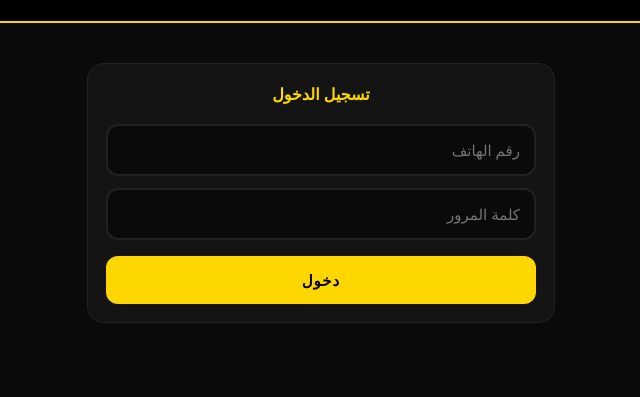
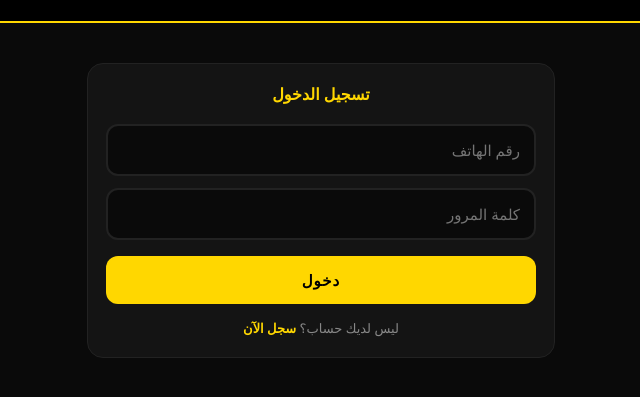
Before and after one commit to alshikshadow090-collab/Thunder-delivery-, a website: page public/enter.html in a window 1280 px wide. Shown: the part 205-602 px from the top of the page, without its empty margins (319-959 px from the left). Drawn offline with Linux system fonts and the light colour scheme.

Commit message:
Add registration link to login page

```diff
--- a/public/enter.html
+++ b/public/enter.html
@@ -1,5 +1,5 @@
 <!DOCTYPE html><html dir="rtl" lang="ar"><head><meta charset="UTF-8"><meta name="viewport" content="width=device-width,initial-scale=1"><title>Thunder Delivery</title><link rel="stylesheet" href="/style.css"><link rel="manifest" href="/manifest.json"><meta name="theme-color" content="#000000">
 </head><body>
 <div class="hdr"><img src="/logo.svg" width="100" height="100" alt="Thunder"><h1 class="brand">THUNDER</h1><div class="brand-sub">DELIVERY</div></div>
-<div class="container fi" style="margin-top:24px"><div class="card"><h3 style="text-align:center;margin-bottom:16px">تسجيل الدخول</h3><input id="p" placeholder="رقم الهاتف" style="width:100%;padding:14px;background:#0a0a0a;border:2px solid #222;border-radius:12px;color:#fff;font-size:15px;margin-bottom:12px;font-family:inherit;outline:none"><input id="w" type="password" placeholder="كلمة المرور" style="width:100%;padding:14px;background:#0a0a0a;border:2px solid #222;border-radius:12px;color:#fff;font-size:15px;margin-bottom:16px;font-family:inherit;outline:none"><button class="btn" onclick="L()">دخول</button><div id="m" style="padding:12px;border-radius:10px;margin-top:12px;text-align:center;font-size:13px;display:none"></div></div></div>
+<div class="container fi" style="margin-top:24px"><div class="card"><h3 style="text-align:center;margin-bottom:16px">تسجيل الدخول</h3><input id="p" placeholder="رقم الهاتف" style="width:100%;padding:14px;background:#0a0a0a;border:2px solid #222;border-radius:12px;color:#fff;font-size:15px;margin-bottom:12px;font-family:inherit;outline:none"><input id="w" type="password" placeholder="كلمة المرور" style="width:100%;padding:14px;background:#0a0a0a;border:2px solid #222;border-radius:12px;color:#fff;font-size:15px;margin-bottom:16px;font-family:inherit;outline:none"><button class="btn" onclick="L()">دخول</button><div style="text-align:center;margin-top:14px;color:#888;font-size:13px">ليس لديك حساب؟ <a href="/register.html" style="color:#FFD700;font-weight:700;text-decoration:none">سجل الآن</a></div><div id="m" style="padding:12px;border-radius:10px;margin-top:12px;text-align:center;font-size:13px;display:none"></div></div></div>
 <script>function L(){var b=document.querySelector(".btn"),m=document.getElementById("m");b.disabled=true;b.textContent="جاري...";m.style.display="none";fetch("/api/auth/login",{method:"POST",headers:{"Content-Type":"application/json"},body:JSON.stringify({phone:document.getElementById("p").value,password:document.getElementById("w").value})}).then(function(r){return r.json()}).then(function(d){if(d.token){localStorage.setItem("token",d.token);localStorage.setItem("user",JSON.stringify(d.user));m.style.background="#065f46";m.style.color="#6ee7b7";m.textContent="✅ أهلاً "+d.user.full_name;m.style.display="block";setTimeout(function(){location.href="/app.html"},800)}else{m.style.background="#7f1d1d";m.style.color="#fca5a5";m.textContent="❌ "+(d.error||"خطأ");m.style.display="block";b.disabled=false;b.textContent="دخول"}})}if("serviceWorker" in navigator){navigator.serviceWorker.register("/sw.js")}</script></body></html>
```
